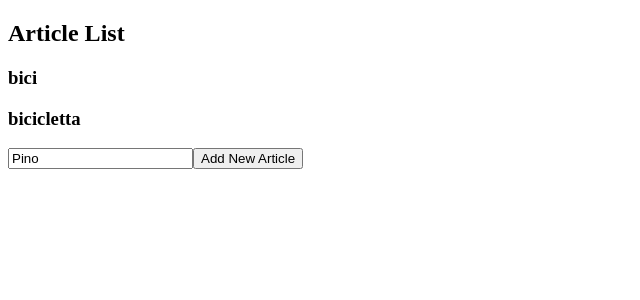
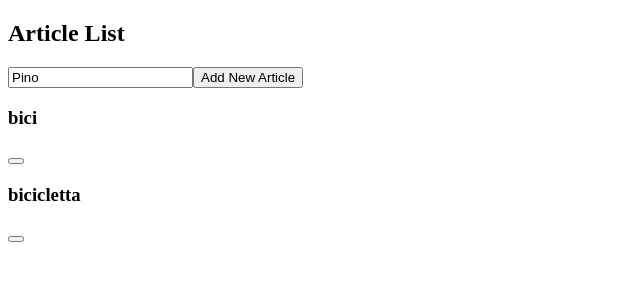
Before and after one commit to Campocruz/react-form, a React (Vite) app: page / in a window 1280 px wide. Shown: the top 300 px of the page, without its empty margins (0-640 px from the left). Built offline with nearby package versions, Linux system fonts and the light colour scheme.

Commit message:
add botton to remove item from list

```diff
--- a/src/components/app_components/AppMain.jsx
+++ b/src/components/app_components/AppMain.jsx
@@ -21,27 +21,32 @@ export default function AppMain() {
     const newObj = { id: Date.now(), title: newArticle }
     setArticles([newObj, ...articles])
     setNewArticle('')
-    console.log(articles);
+  }
 
+  function deleteItem(i) {
+    const filterdIndex = articles.filter((article, index) => index !== i)
+    console.log(filterdIndex);
+    setArticles(filterdIndex);
   }
 
   return (
     <>
       <div className="container">
         <h2>Article List</h2>
-        {
-          articles.map((item, i) => (
-            <div key={i} className="card">
-              <div className="card-heater">
-                <h3>{item.title}</h3>
-              </div>
-            </div>))
-        }
         <form onSubmit={handleSubmit}>
           <input type="text" value={newArticle} onChange={e => setNewArticle(e.target.value)} />
           <button>Add New Article</button>
         </form>
       </div>
+      {
+        articles.map((item, i) => (
+          <div key={i} className="card">
+            <div className="card-heater">
+              <h3>{item.title}</h3>
+            </div>
+            <button className="btn btn-dark" onClick={() => deleteItem(i)}><i className="bi bi-trash"></i></button>
+          </div>))
+      }
     </>
   )
 }
```
